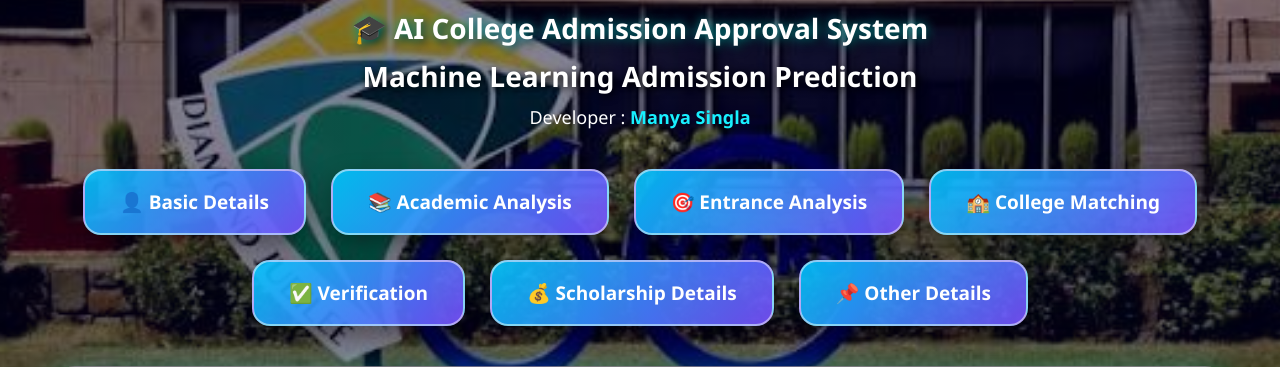
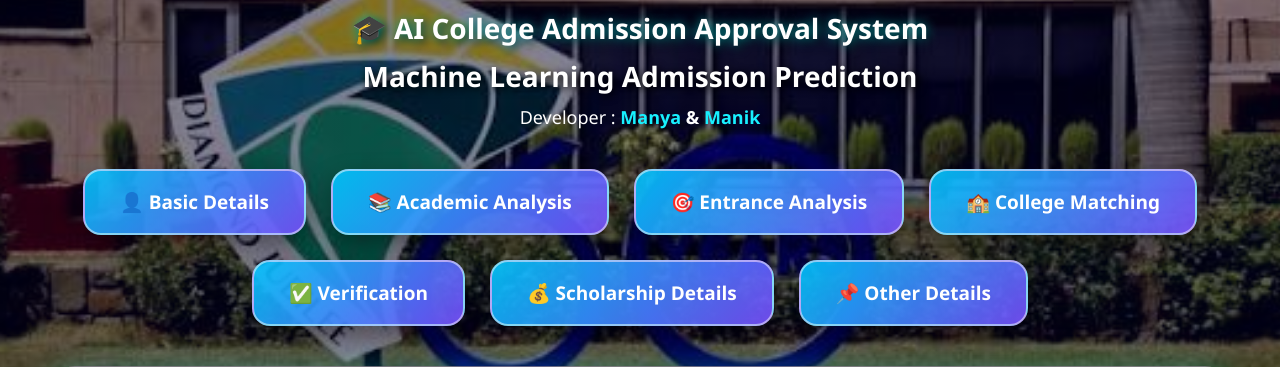
Before and after one commit to Manya2507/College-Admission-Approval-System, a Flask app: page / in a window 1280 px wide. Shown: the part 268-635 px from the top of the page. Run offline with Flask 3, Linux system fonts and the light colour scheme.

Commit message:
Update index.html

```diff
--- a/templates/index.html
+++ b/templates/index.html
@@ -74,7 +74,9 @@ Machine Learning Admission Prediction
 
 <p class="developer-name">
 Developer :
-<span>Manya Singla</span>
+<span>Manya</span>
+<span style="color:white;"> &amp; </span>
+<span>Manik</span>
 </p>
 
 
@@ -256,7 +258,7 @@ Developer :
         <div class="form-group">
             <label>Preferred Branch</label>
             <select id="Preferred_Branch">
-                <option>AIE</option>
+                <option>AI</option>
                 <option>Civil</option>
                 <option>Mechanical</option>
                 <option>CSE</option>
```
